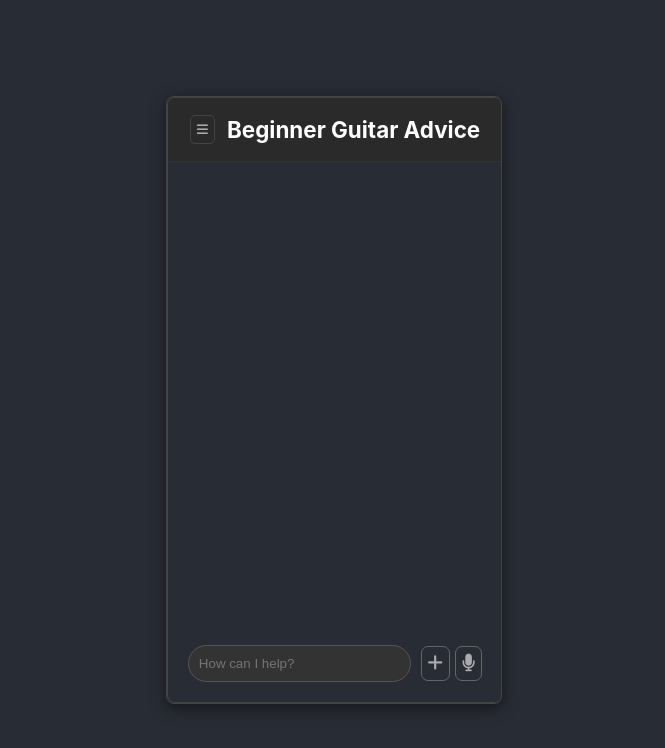
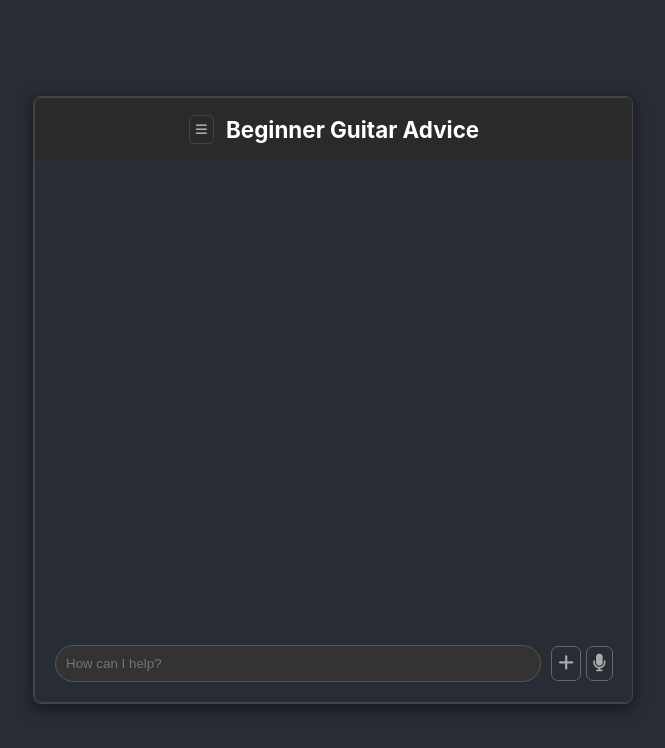
Before and after one commit to SeanAverS/beginner-guitarist-chatbox, a React (Create React App) app in the folder frontend/: page / in a window 1280 px wide. Shown: the top 748 px of the page, without its empty margins (307-972 px from the left). Built offline with nearby package versions, Linux system fonts and the light colour scheme.

Commit message:
fix: ensure consistent chat container size

```diff
--- a/frontend/src/App.css
+++ b/frontend/src/App.css
@@ -11,8 +11,12 @@ body {
 }
 
 .App {
-  width: 100%;
+  width: 90vw;
+  min-width: 300px;
   max-width: 600px;
+  box-sizing: border-box;
+  overflow-x: hidden;
+  overflow-y: hidden;
   border: 1px solid #444;
   border-radius: 8px;
   overflow: hidden;
```
